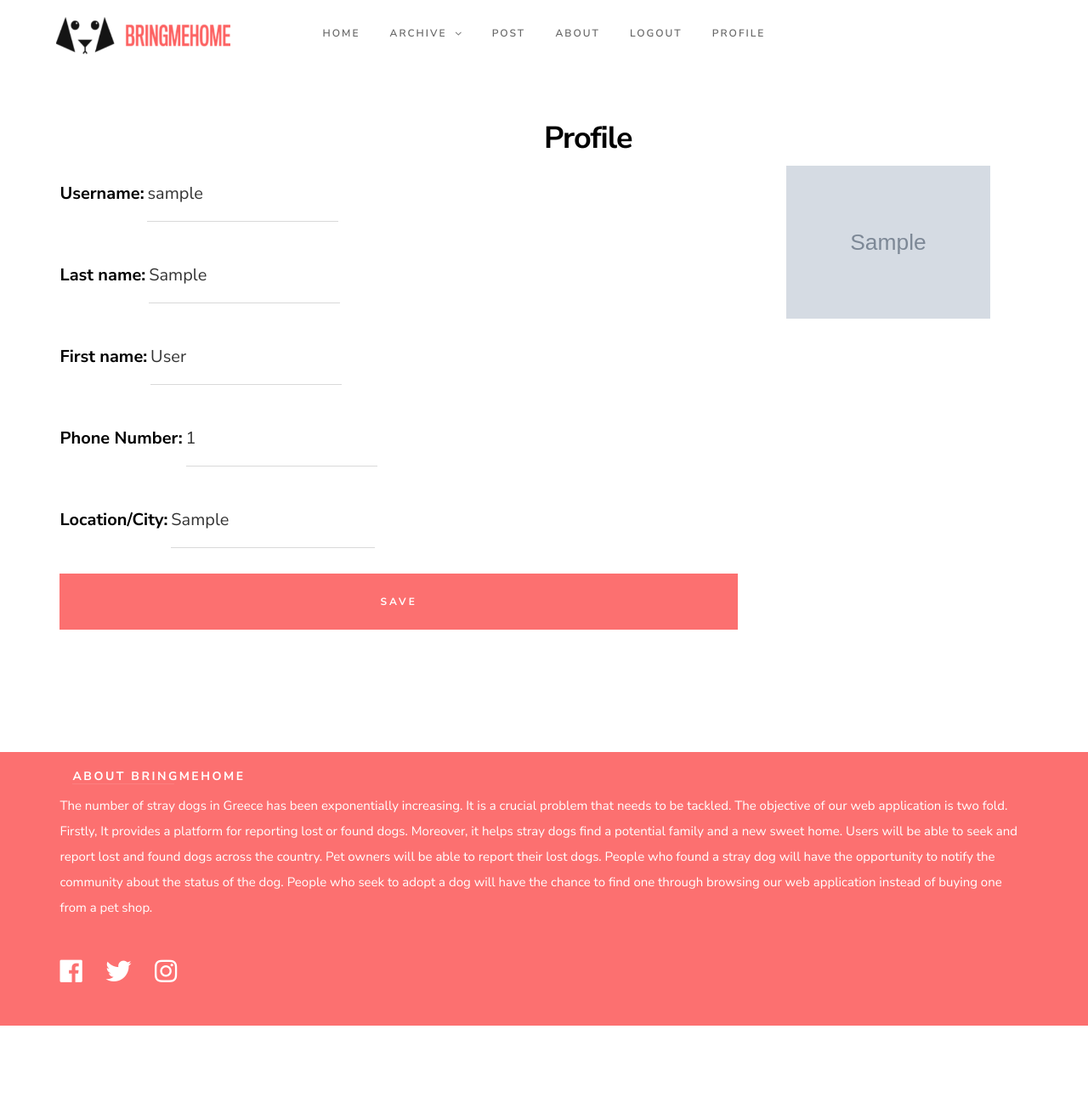
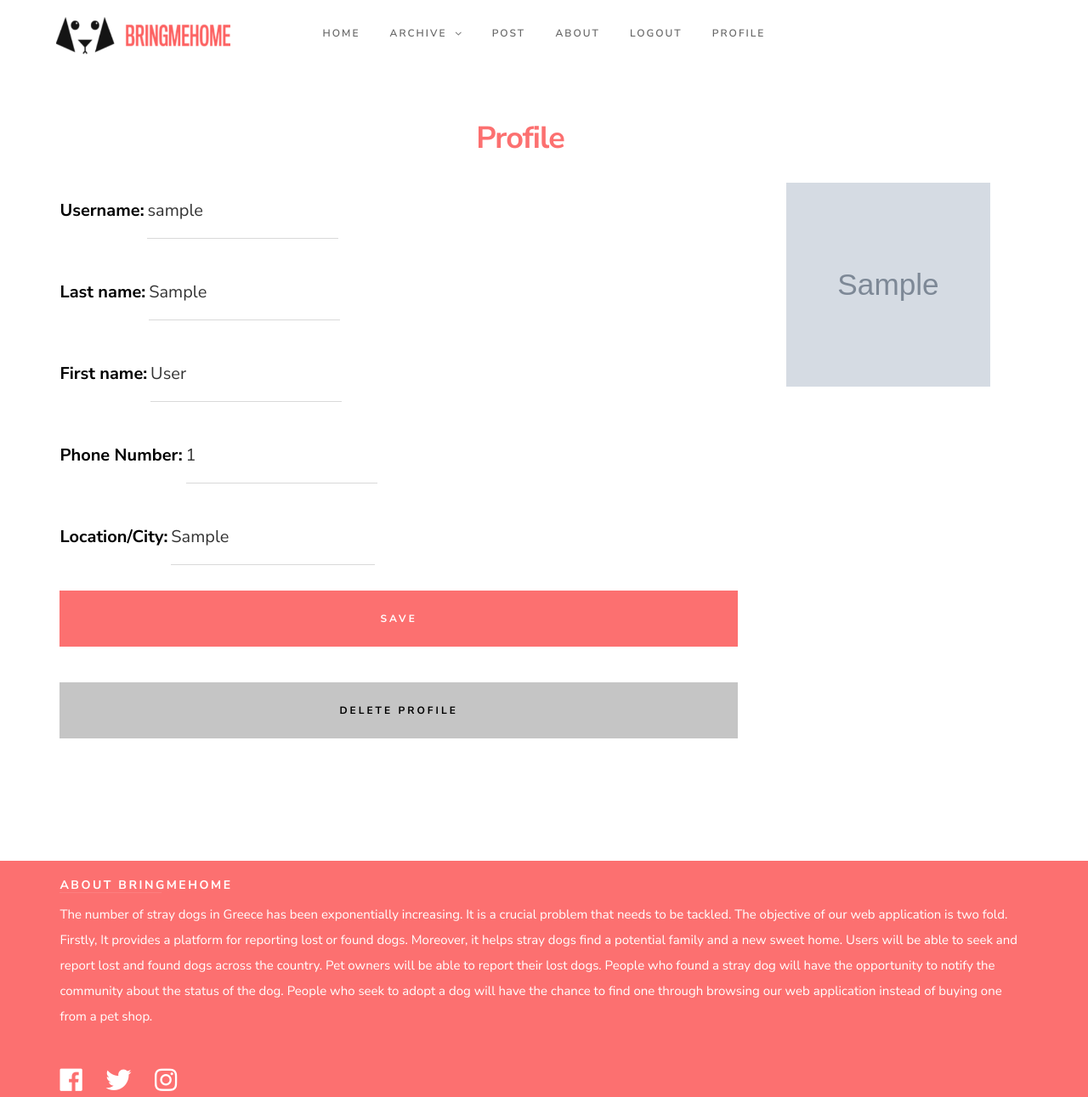
Before and after one commit to SotosMich/BringMeHome, a Django app: page /web_app/profile/ in a window 1280 px wide. Shown: the top 1291 px of the page at 85% size. Before the commit the page ends 1207 px from the top, so only its background shows below. Run offline with Django 3.2, Linux system fonts and the light colour scheme; a user stored in the database is signed in; tables that the repository leaves empty hold one stand-in row (values such as "Sample post"); grey boxes marked "Sample" are stand-in pictures.

Commit message:
Delete profile
Delete profile implementation

```diff
--- a/templates/web_app/accounts/profile.html
+++ b/templates/web_app/accounts/profile.html
@@ -7,16 +7,21 @@ Register
 
 {% block body_block %}
     <section class="s-extra">
-    <h1 style="margin-left: 50%">Profile</h1>
+        <div class="row">
+            {% if deleted %}
+                <strong>Your User account has now been deleted!</strong><br/>
+                <a href="{% url 'index' %}">Click here to return to the homepage.</a><br/>
+            {% else %}
+                <h1 style="margin-left: 43%; padding-bottom: 20px; color: #fc7070">Profile</h1>
 
                 {% if user == None %}
                     <strong>No user provided</strong>
                 {% else %}
-    <div class="row">
+
                     <div class="column" style="float:left; width: 70%;">
                         <div class="container">
                             <!-- {{user.userprofile.id}} -->
-                <form id="user_form" method="post" action="{% url 'view_profile' %}" enctype="multipart/form-data">
+                            <form method="post" action="{% url 'edit_profile' %}" enctype="multipart/form-data">
                                 {% csrf_token %}
                                 <div class="input-w">
                                     <label for="id_username"
@@ -25,15 +30,19 @@ Register
                                            style="display: inline-block; max-width: 30%; font-size:20px;" disabled>
                                 </div>
                                 <div class="input-w">
-                        <label for="id_first_name" style="max-width: 20%; font-size:20px; display: inline-block;">Last
+                                    <label for="id_first_name"
+                                           style="max-width: 20%; font-size:20px; display: inline-block;">Last
                                         name:</label>
-                        <input name="first_name_1" id="id_first_name" type="text" value="{{ user.first_name }}"
+                                    <input name="first_name_1" id="id_first_name" type="text"
+                                           value="{{ user.first_name }}"
                                            style="display: inline-block; max-width: 30%; font-size:20px;" disabled>
-                        <input name="first_name" id="id_first_name" type="hidden" value="{{ user.first_name }}"
+                                    <input name="first_name" id="id_first_name" type="hidden"
+                                           value="{{ user.first_name }}"
                                            style="display: inline-block; max-width: 30%; font-size:20px;">
                                 </div>
                                 <div class="input-w">
-                        <label for="id_last_name" style="max-width: 20%; font-size:20px; display: inline-block;">First
+                                    <label for="id_last_name"
+                                           style="max-width: 20%; font-size:20px; display: inline-block;">First
                                         name:</label>
                                     <input name="last_name" id="id_last_name" type="text" value="{{ user.last_name }}"
                                            style="display: inline-block; max-width: 30%; font-size:20px;" disabled>
@@ -41,7 +50,8 @@ Register
                                            style="display: inline-block; max-width: 30%; font-size:20px;">
                                 </div>
                                 <div class="input-w">
-                        <label for="id_phoneNumber" style="max-width: 20%; font-size:20px; display: inline-block;">Phone
+                                    <label for="id_phoneNumber"
+                                           style="max-width: 20%; font-size:20px; display: inline-block;">Phone
                                         Number:</label>
                                     <input name="phoneNumber" id="id_phoneNumber" type="text"
                                            value="{{ user.userprofile.phoneNumber }}"
@@ -56,16 +66,25 @@ Register
                                 </div>
 
                                 <!-- <input name="submit" type="submit" value="Register"> -->
-                    <input type='Submit' class="btn btn--primary btn-wide btn--large full-width" value='Save' />
+                                <input type='Submit' class="btn btn--primary btn-wide btn--large full-width"
+                                       value='Save'/>
+                            </form>
+
+                            <form method="post" action="{% url 'delete' %}" enctype="multipart/form-data">
+                            {% csrf_token %}
+                            <input type='Submit' class="btn btn-wide btn--large full-width"
+                                   value='Delete Profile'/>
                         </form>
                         </div>
                     </div>
                     <div class="column" style="float: right; width: 25%;">
                         {% if user.userprofile.photo %}
-            <img src="{{ user.userprofile.photo.url }}" width="240" height="240">
+                            <img src="{{ user.userprofile.photo.url }}" style="width: 240px; height: 240px">
                         {% endif %}
                     </div>
                 {% endif %}
+            {% endif %}
+        </div>
     </section>
 
 {% endblock %}
--- a/templates/web_app/accounts/user.html
+++ b/templates/web_app/accounts/user.html
@@ -56,7 +56,7 @@ Register
         </div>
         <div class="column" style="float: right; width: 25%;">
             {% if profile.userprofile.photo %}
-            <img src="{{ profile.userprofile.photo.url }}" width="240" height="240">
+            <img src="{{ profile.userprofile.photo.url }}" style="width: 240px; height: 240px">
             {% endif %}
         </div>
     {% endif %}
--- a/templates/web_app/add_post.html
+++ b/templates/web_app/add_post.html
@@ -16,7 +16,7 @@
             <div class="column">
                 {% if post_added %}
                     <strong>Thank you for posting!</strong><br/>
-                    <a href="{% url 'index' %}">Click here to reurn to the homepage.</a><br/>
+                    <a href="{% url 'index' %}">Click here to return to the homepage.</a><br/>
                 {% else %}
                     <h1>Add a Post</h1>
                     <form method='POST' action='' enctype='multipart/form-data'>{% csrf_token %}
--- a/templates/web_app/bbc.html
+++ b/templates/web_app/bbc.html
@@ -113,7 +113,7 @@
     <div class="s-footer__main">
         <div class="row">
 
-            <h4>About BringMeHome</h4>
+            <h4 style="margin-left: 0">About BringMeHome</h4>
 
             <p>The number of stray dogs in Greece has been exponentially increasing. It is a crucial problem that needs
                 to be tackled.
--- a/templates/web_app/found_posts.html
+++ b/templates/web_app/found_posts.html
@@ -8,8 +8,7 @@
 
 
 
-    <!-- s-content
-================================================== -->
+    <!-- s-content-->
     <section class="s-content" style="padding-top: 100px">
 
         <h2 style="margin-left: 40px; color: #fc7070">Found Dogs</h2>
--- a/templates/web_app/login.html
+++ b/templates/web_app/login.html
@@ -6,7 +6,7 @@
 {% block body_block %}
     <section class="s-extra">
         <div class="row">
-            <h1>Sign In</h1>
+            <h1 style="margin-left: 0; padding-bottom: 20px; color: #fc7070">Sign In</h1>
 
             <form id="login_form" method="post" action="{% url 'login' %}">
                 {% csrf_token %}
--- a/templates/web_app/lost_posts.html
+++ b/templates/web_app/lost_posts.html
@@ -7,8 +7,7 @@
 {% block body_block %}
 
 
-    <!-- s-content
-================================================== -->
+    <!-- s-content-->
     <section class="s-content" style="padding-top: 100px">
 
         <h2 style="margin-left: 40px; color: #fc7070">Lost Dogs</h2>
--- a/templates/web_app/register.html
+++ b/templates/web_app/register.html
@@ -8,7 +8,7 @@
 {% block body_block %}
     <section class="s-extra">
         <div class="row">
-            <h1>Sign Up</h1>
+            <h1 style="margin-left: 0; padding-bottom: 20px; color: #fc7070">Sign Up</h1>
 
             {% if registered %}
                 <strong>Thank you for registering!</strong>
@@ -29,6 +29,7 @@
             {% endif %}
         </div>
     </section>
+
     <script>
         function initMap() {
             var location_input = document.getElementById('id_location');
--- a/web_app/models.py
+++ b/web_app/models.py
@@ -19,7 +19,7 @@ class Post(models.Model):
     status = models.IntegerField(default=False)
     location = models.CharField(max_length=128, default="")
     # found = models.BooleanField(default=True)
-    userId = models.ForeignKey(User, on_delete=models.PROTECT, null=True)
+    userId = models.ForeignKey(User, null=True)
     # slug = models.SlugField(unique=True)
 
     def save(self, *args, **kwargs):
@@ -34,8 +34,8 @@ class Comment(models.Model):
     commentId = models.AutoField(primary_key=True)
     text = models.CharField(max_length=256)
     date = models.DateTimeField(auto_now_add=True)
-    userId = models.ForeignKey(User, on_delete=models.PROTECT, null=True)
-    postId = models.ForeignKey(Post, related_name='comments', on_delete=models.PROTECT, null=True)
+    userId = models.ForeignKey(User, null=True)
+    postId = models.ForeignKey(Post, related_name='comments', null=True)
 
 
 class UserProfile(models.Model):
--- a/web_app/urls.py
+++ b/web_app/urls.py
@@ -6,7 +6,6 @@ urlpatterns = [
     url(r'about/', views.about, name='about'),
     url(r'^register/$',views.register, name='register'),
     url(r'^login/$', views.user_login, name='login'),
-    url(r'^restricted/', views.restricted, name='restricted'),
     url(r'^logout/$', views.user_logout, name='logout'),
     url(r'found_posts/$', views.found_posts, name='found_posts'),
     url(r'lost_posts/$', views.lost_posts, name='lost_posts'),
@@ -15,4 +14,7 @@ urlpatterns = [
     url(r'^map', views.map, name='map'),
     url(r'^profile/', views.view_profile, name='view_profile'),
     url(r'^user/(?P<userID>[\w\-]+)/$', views.view_user, name='view_user'),
+    url(r'^delete/$', views.user_delete, name='delete'),
+    url(r'^edit_profile/$', views.edit_profile, name='edit_profile'),
+
 ]
--- a/web_app/views.py
+++ b/web_app/views.py
@@ -12,6 +12,7 @@ from django.conf import settings
 from django.core.files.storage import FileSystemStorage
 from django.shortcuts import render, redirect
 from django.urls import reverse
+
 
 # Create your views here.
 
@@ -93,7 +94,7 @@ def register(request):
             # we set commit=False. This delays saving the model
             # until we're ready to avoid integrity problems.
             profile = profile_form.save(commit=False)
-            profile.user = profile.user
+            profile.user = user
             # Did the user provide a profile picture?
             # If so, we need to get it from the input form and
             # put it in the UserProfile model.
@@ -162,6 +163,18 @@ def user_login(request):
         # blank dictionary object...
         return render(request, 'web_app/login.html', {})
 
+
+@login_required
+def user_delete(request):
+    user = request.user
+    user.delete()
+    deleted = True
+
+    return render(request,
+                  'web_app/accounts/profile.html',
+                  {'deleted': deleted})
+
+
 # @login_required
 # def edit_profile(request):
 #     if request.method == 'POST':
@@ -203,13 +216,23 @@ def user_login(request):
 #         args = {'user': user}
 #         return render(request, 'web_app/accounts/profile.html', args)
 
+
 @login_required
-def restricted(request):
-    return HttpResponse("Since you're logged in, you can see this text!")
+def edit_profile(request):
 
+    if request.method == 'POST':
+        profile_form = UserProfileForm(data=request.POST)
 
-# Use the login_required() decorator to ensure only those logged in can
-# access the view.
+        if profile_form.is_valid():
+            profile = profile_form.save(commit=False)
+            profile.save()
+        else:
+            print(profile_form.errors)
+    else:
+        profile_form = UserProfileForm()
+
+        return HttpResponseRedirect('web_app/accounts/profile.html')
+
 
 
 @login_required
@@ -219,11 +242,13 @@ def user_logout(request):
     # Take the user back to the homepage.
     return HttpResponseRedirect(reverse('index'))
 
+
 def view_user(request, userID):
     if userID:
         profile = User.objects.get(pk=userID)
     args = {'profile': profile}
     return render(request, 'web_app/accounts/user.html', args)
+
 
 @login_required
 def view_profile(request, pk=None):
@@ -233,6 +258,7 @@ def view_profile(request, pk=None):
         user = request.user
     args = {'user': user}
     return render(request, 'web_app/accounts/profile.html', args)
+
 
 # A helper method
 def get_server_side_cookie(request, cookie, default_val=None):
@@ -325,6 +351,7 @@ def show_post(request, postId):
                                                  'comment_form': form,
                                                  'comments': comments})
 
+
 def map(request):
     response = render(request, 'web_app/map.html')
     return response
```
Also changed, not shown: templates/web_app/post_list.html (+6 -2 lines), templates/web_app/profile.html (deleted, +0 -11 lines), web_app/forms.py (+5 -7 lines), static/css/main.css (line endings or trailing spaces). Lines whose indentation alone changed are shown as unchanged.
